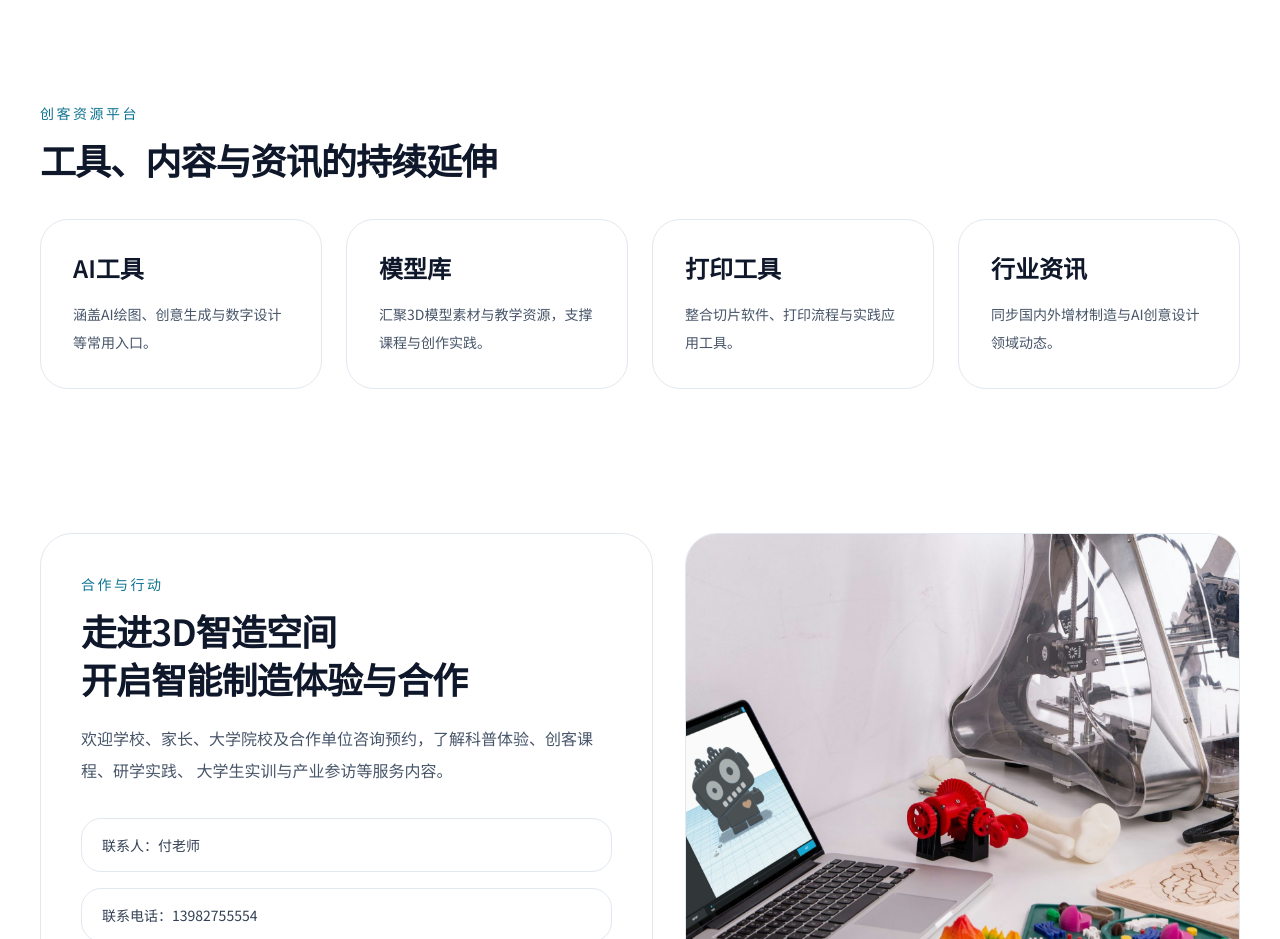
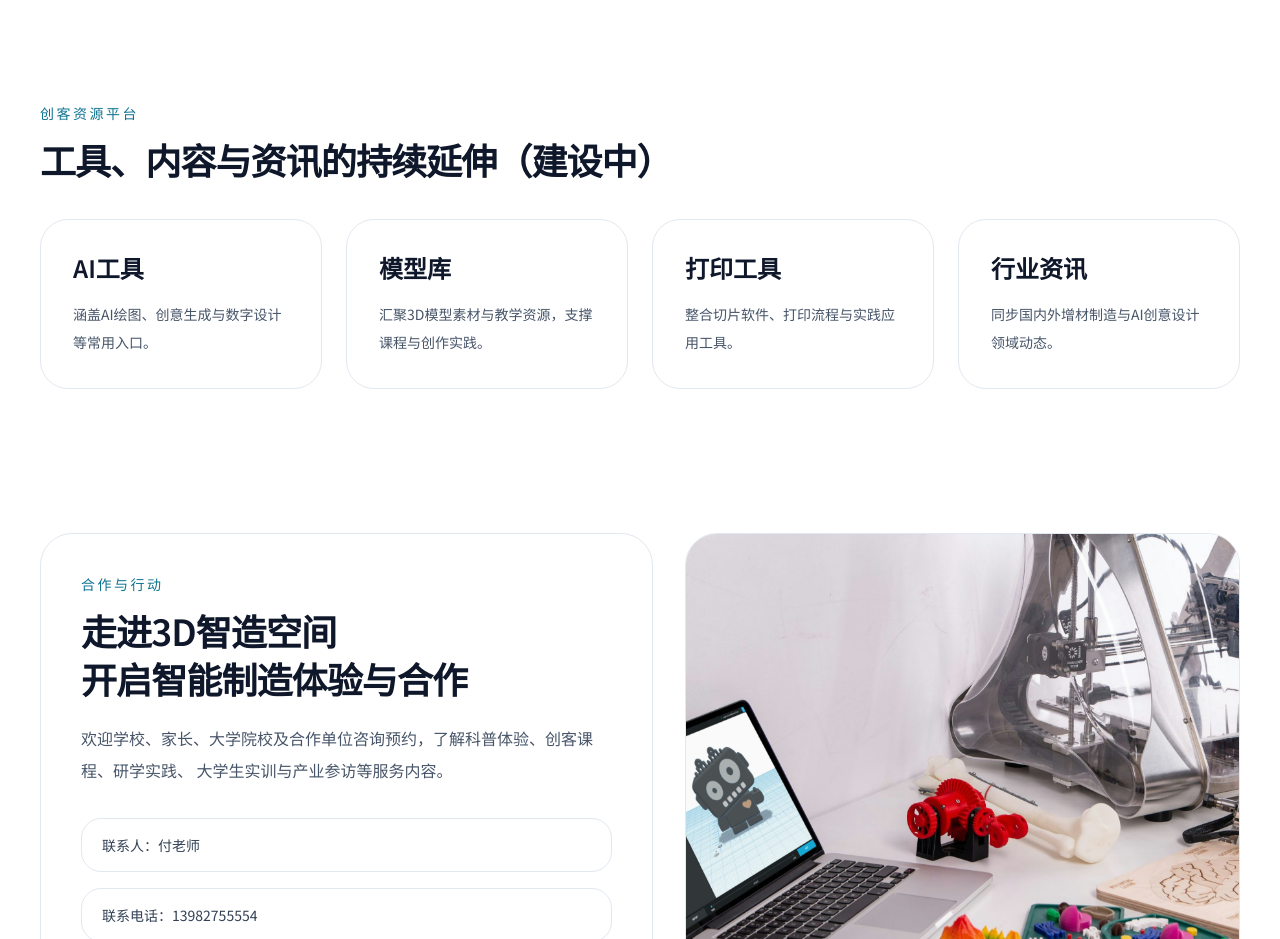
Before and after one commit to fuxiaoball-ship-it/lanbo-website, a Next.js app: page / in a window 1280 px wide. Shown: the part 3680-4619 px from the top of the page. Built offline with nearby package versions, Linux system fonts and the light colour scheme.

Commit message:
update maker platform status

```diff
--- a/app/page.jsx
+++ b/app/page.jsx
@@ -301,7 +301,7 @@ export default function LuzhouAviation3DSpace() {
           <div className="max-w-3xl">
             <div className="text-sm tracking-[0.18em] text-cyan-700">创客资源平台</div>
             <h2 className="mt-4 text-4xl font-semibold tracking-tight">
-              工具、内容与资讯的持续延伸
+              工具、内容与资讯的持续延伸（建设中）
             </h2>
           </div>
 
```
